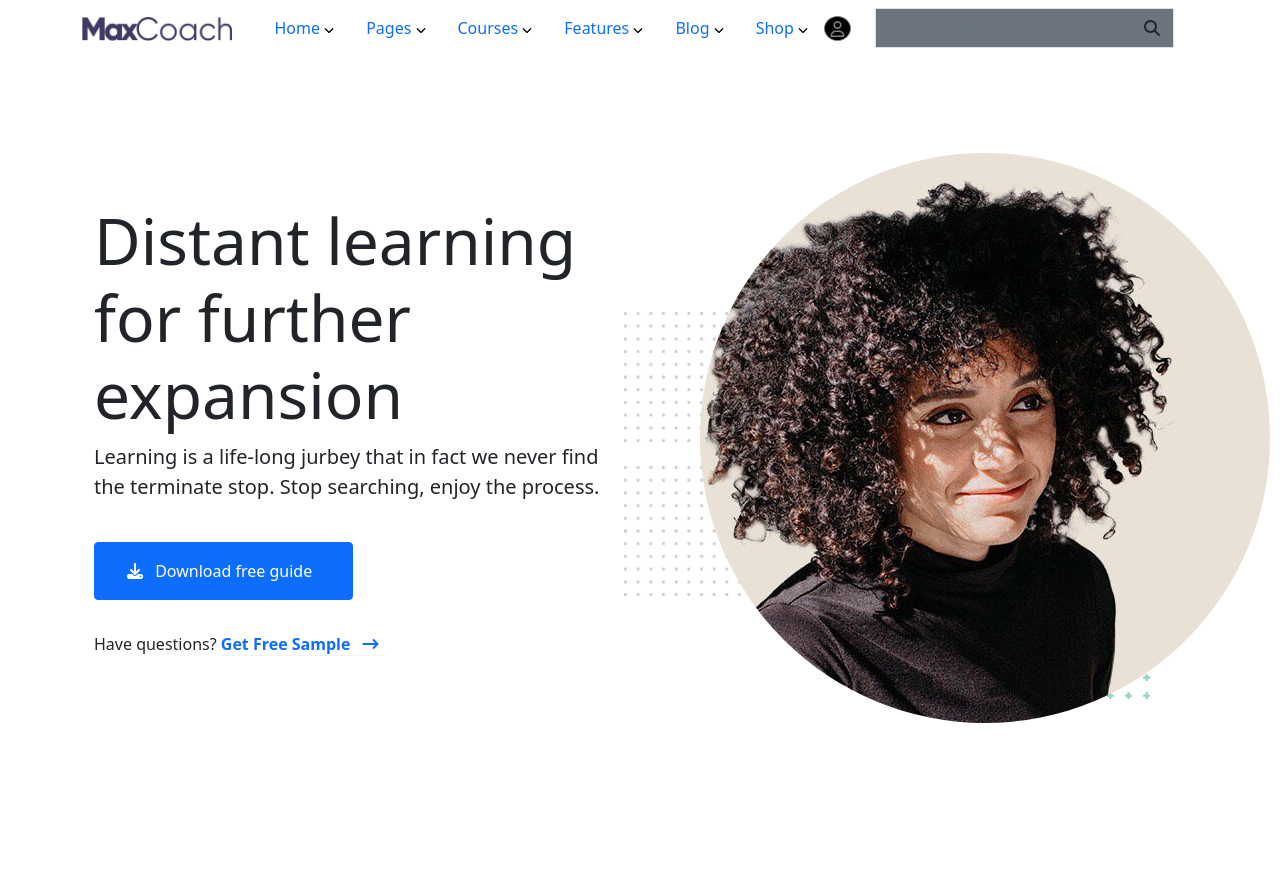
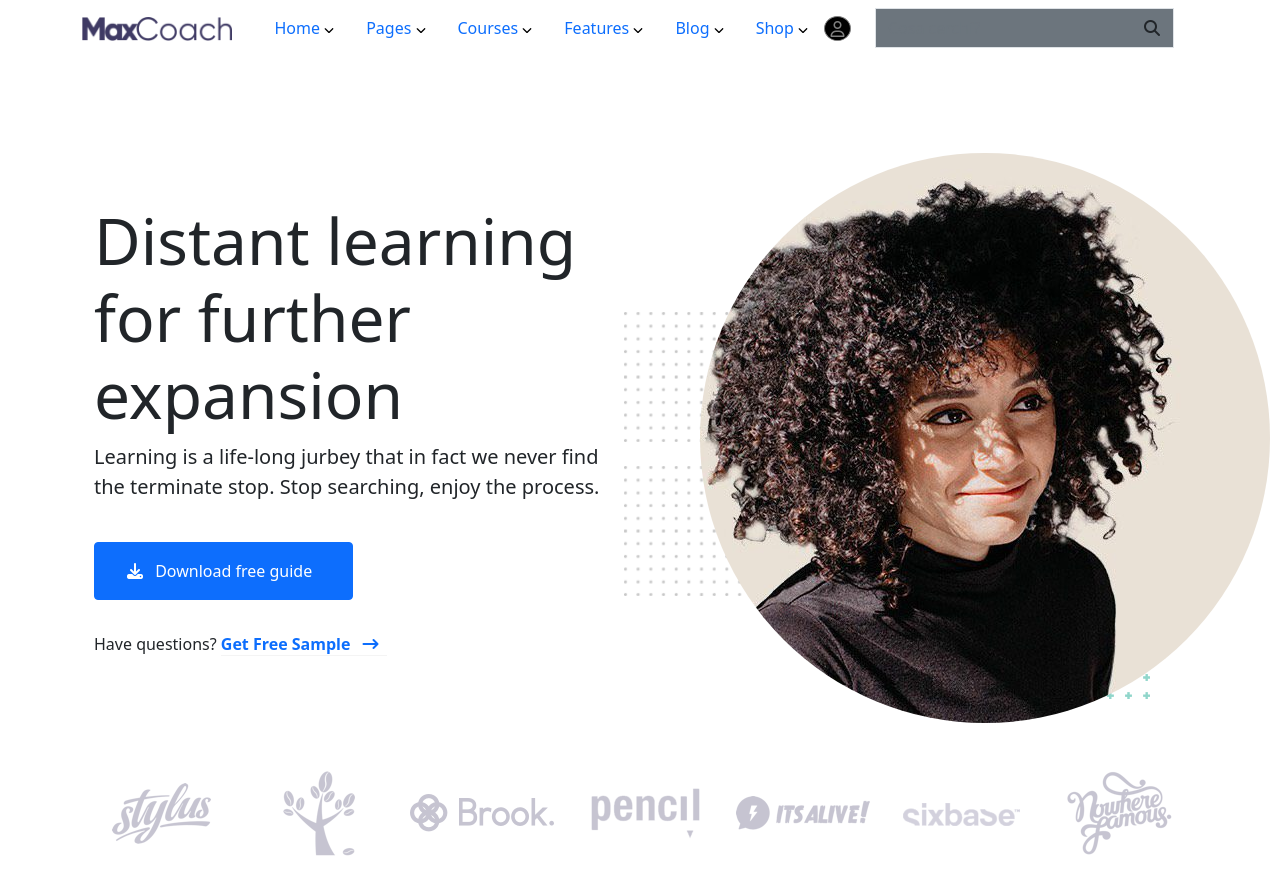
Before and after one commit to macchiagabriele13/proj-html-vuejs, a Vue app: page / in a window 1280 px wide. Before the commit the page ends 819 px from the top, so only its background shows below. Built offline with nearby package versions, Linux system fonts and the light colour scheme.

Commit message:
Commit - SliderLogos

```diff
--- a/src/components/JumboTron.vue
+++ b/src/components/JumboTron.vue
@@ -8,7 +8,7 @@ export default {
 
 <template>
 
-    <div class="row align-items-center py-5">
+    <div class="row align-items-center pt-5">
         <div class="col-6 ">
             <div class="jumbotron jumbotron-fluid">
                 <div class="container">
--- /dev/null
+++ b/src/components/SliderLogos.vue
@@ -0,0 +1,64 @@
+<script>
+
+export default {
+    name: 'SliderLogos',
+
+}
+
+</script>
+
+<template>
+
+    <div class="container">
+        <div class=" logos pb-3 row align-items-center">
+            <div class="col text-center">
+                <a href="">
+                    <img src="../assets/images/client-logo-01.png" alt="">
+                </a>
+            </div>
+            <div class="col text-center">
+                <a href="">
+                    <img src="../assets/images/client-logo-02.png" alt="">
+                </a>
+            </div>
+            <div class="col text-center">
+                <a href="">
+                    <img src="../assets/images/client-logo-03.png" alt="">
+                </a>
+            </div>
+            <div class="col text-center">
+                <a href="">
+                    <img src="../assets/images/client-logo-04.png" alt="">
+                </a>
+            </div>
+            <div class="col text-center">
+                <a href="">
+                    <img src="../assets/images/client-logo-05.png" alt="">
+                </a>
+            </div>
+            <div class="col text-center">
+                <a href="">
+                    <img src="../assets/images/client-logo-06.png" alt="">
+                </a>
+            </div>
+            <div class="col text-center">
+                <a href="">
+                    <img src="../assets/images/client-logo-07.png" alt="">
+                </a>
+            </div>
+        </div>
+
+    </div>
+
+
+</template>
+
+<style lang="scss" scoped>
+.logos {
+    filter: opacity(0.5);
+
+    :hover.col {
+        filter: brightness(0.5);
+    }
+}
+</style>
--- a/src/components/layout/SiteMain.vue
+++ b/src/components/layout/SiteMain.vue
@@ -1,11 +1,13 @@
 <script>
 import JumboTron from '../JumboTron.vue';
+import SliderLogos from '../SliderLogos.vue';
 
 
 export default {
     name: "SiteMain",
     components: {
         JumboTron,
+        SliderLogos,
     }
 }
 
@@ -18,6 +20,7 @@ export default {
 
         <div class="container">
             <JumboTron />
+            <SliderLogos />
 
         </div>
 
```
